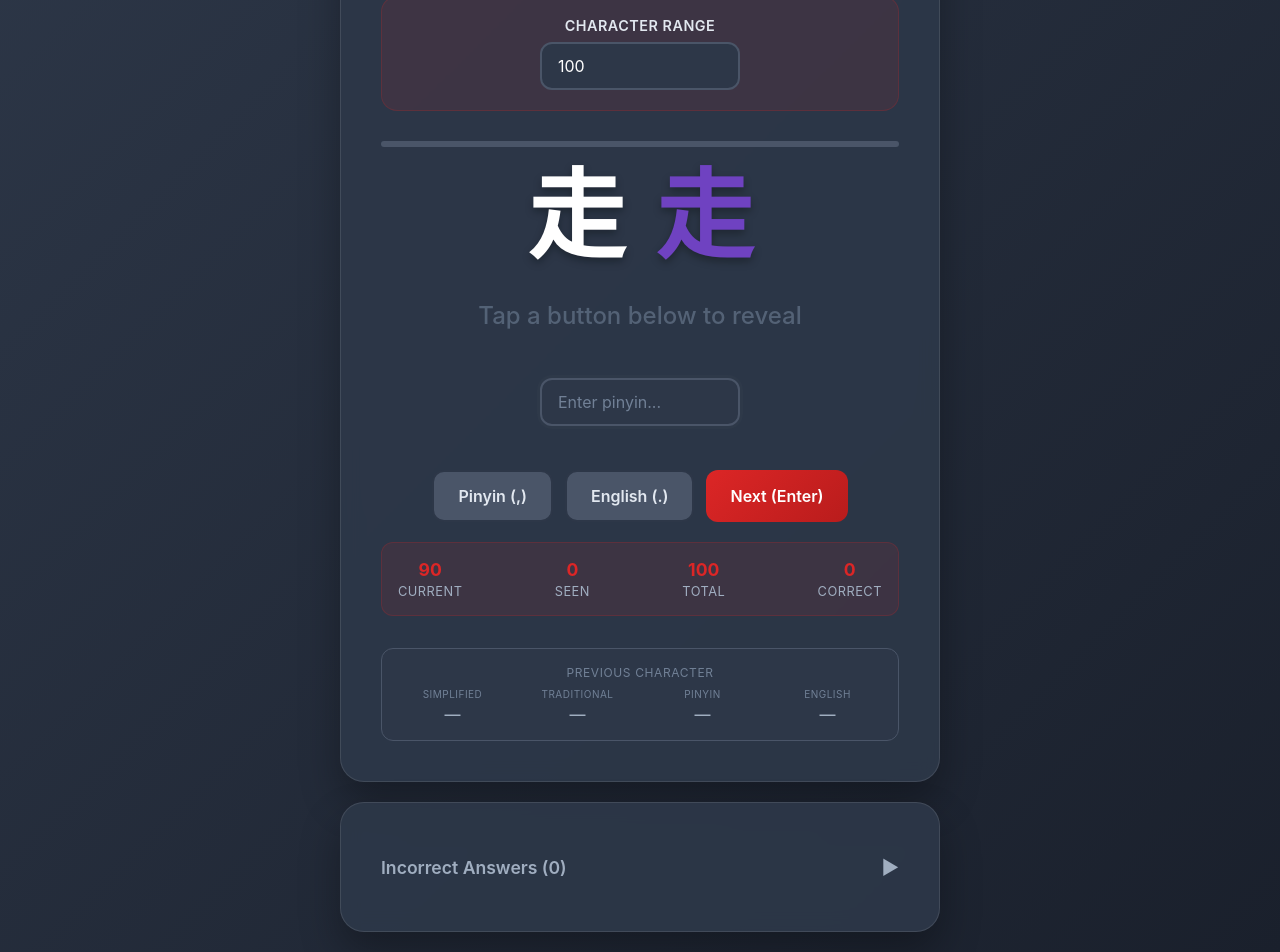
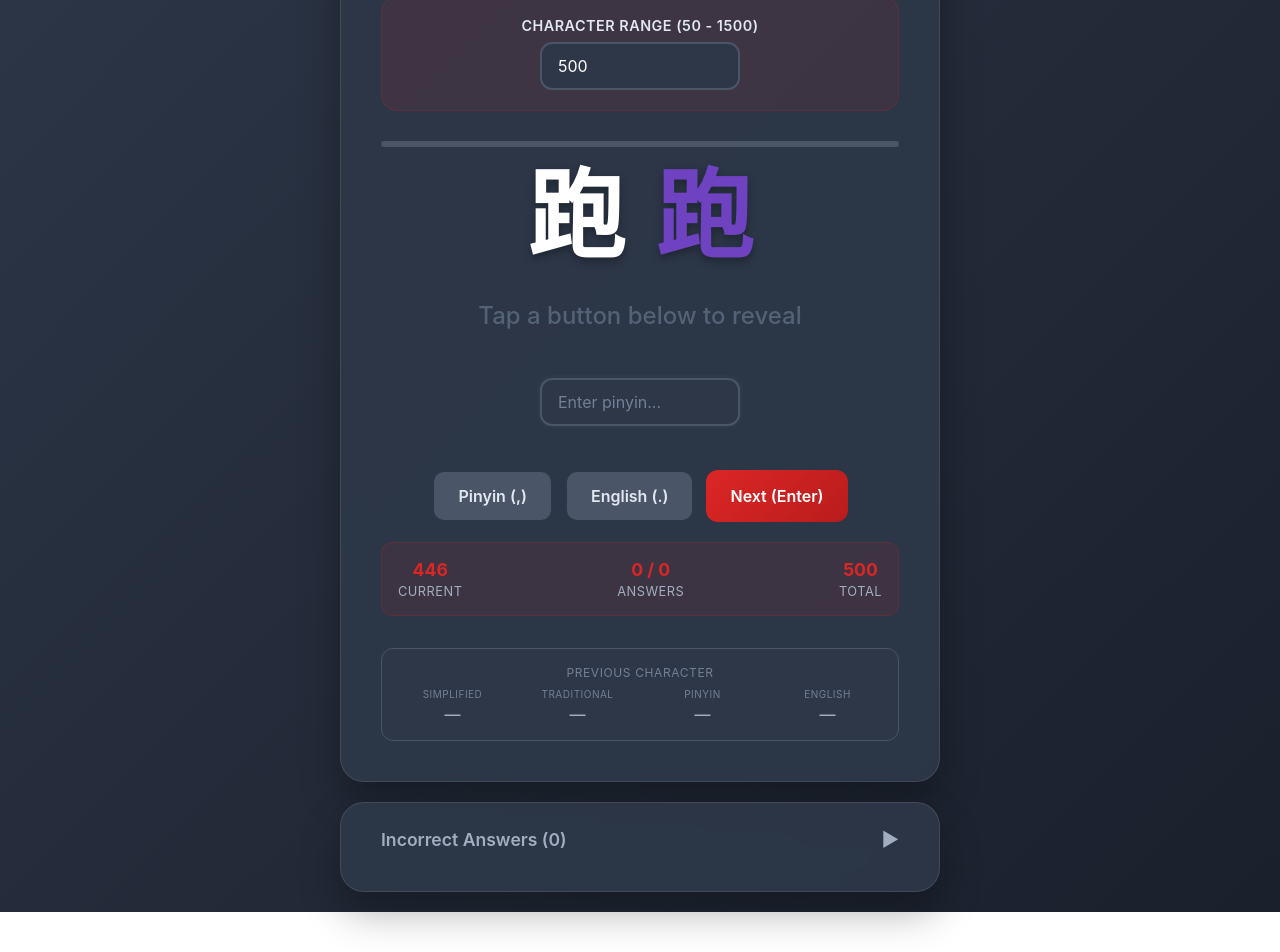
Before and after one commit to janschupke/flashcards, a React (Vite) app: page / in a window 1280 px wide. Shown: the part 184-1136 px from the top of the page. After the commit the page ends 1096 px from the top, so only its background shows below. Built offline with nearby package versions, Linux system fonts and the light colour scheme.

Commit message:
Improve UX

```diff
--- a/src/components/CharacterRangeInput.tsx
+++ b/src/components/CharacterRangeInput.tsx
@@ -42,7 +42,8 @@ export const CharacterRangeInput: React.FC<CharacterRangeInputProps> = ({
   const maxLimit = Math.min(1500, data.length); // Use data length as max, but cap at 1500
   const minLimit = 50;
 
-  const handleInputChange = useCallback((value: string) => {
+  const handleInputChange = useCallback((e: React.ChangeEvent<HTMLInputElement>) => {
+    const value = e.target.value;
     // Clamp value to max allowed
     const parsed = parseInt(value, 10);
     if (!isNaN(parsed)) {
@@ -98,20 +99,20 @@ export const CharacterRangeInput: React.FC<CharacterRangeInputProps> = ({
 
   return (
     <SettingsSection>
-      <SettingsLabel htmlFor="limit">Character Range</SettingsLabel>
+      <SettingsLabel htmlFor="limit">Character Range (50 - 1500)</SettingsLabel>
       <RangeInput
         id="limit"
         type="number"
         value={inputValue}
-        onChange={(e) => handleInputChange(e.target.value)}
+        onChange={handleInputChange}
         onBlur={handleInputBlur}
         onKeyDown={handleKeyDown}
-        placeholder="100"
-        min={minLimit}
-        max={maxLimit}
-        data-testid="range-input"
         $showError={showError}
         $flashKey={errorFlashKey}
+        min={50}
+        max={1500}
+        autoFocus
+        data-testid="range-input"
       />
     </SettingsSection>
   );
--- a/src/components/FlashCards.tsx
+++ b/src/components/FlashCards.tsx
@@ -1,5 +1,6 @@
 import React, { useCallback, useEffect, useRef } from 'react';
 import { PageContainer, Card, Header, Title, Subtitle } from './styled';
+import styled from 'styled-components';
 import { useFlashCard } from '../hooks/useFlashCard';
 import { useKeyboardShortcuts } from '../hooks/useKeyboardShortcuts';
 import { HINT_TYPES, HintType } from '../types';
@@ -13,6 +14,11 @@ import { PreviousCharacter } from './PreviousCharacter';
 import { IncorrectAnswers } from './IncorrectAnswers';
 import { FlashCardProps } from '../types';
 import data from '../data.json';
+
+const CardCompact = styled(Card)`
+  padding-top: 16px;
+  padding-bottom: 16px;
+`;
 
 export const FlashCards: React.FC<FlashCardProps> = ({
   initialCurrent,
@@ -129,11 +135,11 @@ export const FlashCards: React.FC<FlashCardProps> = ({
         />
       </Card>
 
-      <Card>
+      <CardCompact>
         <IncorrectAnswers
           incorrectAnswers={incorrectAnswers}
         />
-      </Card>
+      </CardCompact>
     </PageContainer>
   );
 };
--- a/src/components/IncorrectAnswers.tsx
+++ b/src/components/IncorrectAnswers.tsx
@@ -15,7 +15,7 @@ const Header = styled.div`
   align-items: center;
   justify-content: space-between;
   cursor: pointer;
-  padding: 12px 0;
+  padding: 8px 0;
   user-select: none;
 
   &:hover {
@@ -42,6 +42,7 @@ const Content = styled.div<{ $isExpanded: boolean }>`
   overflow: hidden;
   transition: max-height 0.3s ease, opacity 0.3s ease;
   opacity: ${props => props.$isExpanded ? '1' : '0'};
+  padding: 8px 0;
 `;
 
 const Table = styled.table`
--- a/src/components/Statistics.tsx
+++ b/src/components/Statistics.tsx
@@ -21,17 +21,13 @@ export const Statistics: React.FC<StatisticsProps> = ({
         <StatLabel>Current</StatLabel>
       </StatItem>
       <StatItem>
-        <StatValue data-testid="stat-seen">{totalSeen}</StatValue>
-        <StatLabel>Seen</StatLabel>
+        <StatValue data-testid="stat-answers">{correctAnswers} / {totalSeen}</StatValue>
+        <StatLabel>Answers</StatLabel>
       </StatItem>
       <StatItem>
         <StatValue data-testid="stat-total">{limit}</StatValue>
         <StatLabel>Total</StatLabel>
       </StatItem>
-      <StatItem>
-        <StatValue data-testid="stat-correct">{correctAnswers}</StatValue>
-        <StatLabel>Correct</StatLabel>
-      </StatItem>
     </Stats>
   );
 };
--- a/src/types/index.ts
+++ b/src/types/index.ts
@@ -65,7 +65,7 @@ export const KEYBOARD_SHORTCUTS = {
 } as const;
 
 export const DEFAULT_CONFIG = {
-  DEFAULT_LIMIT: 100,
+  DEFAULT_LIMIT: 500,
   MIN_LIMIT: 1,
   PROGRESS_UPDATE_DELAY: 300,
 } as const;
```
Also changed, not shown: 2 other files (tests, documents, lock files or other folders).
